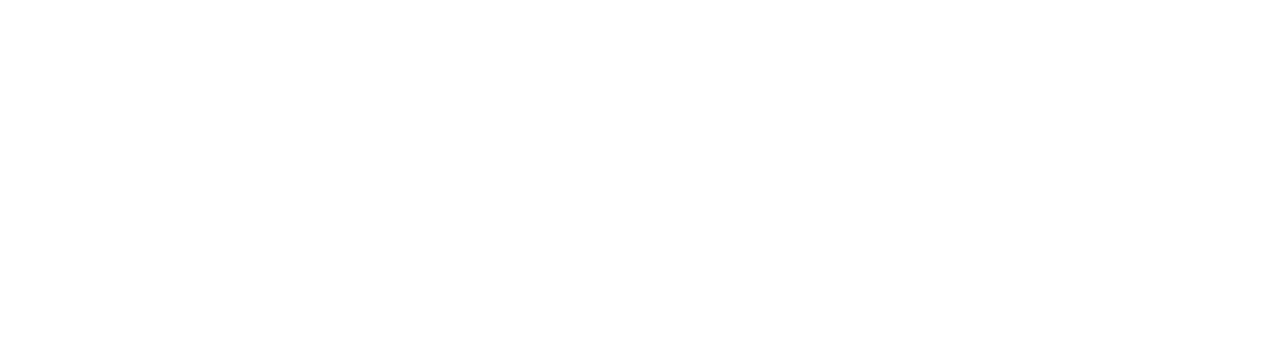
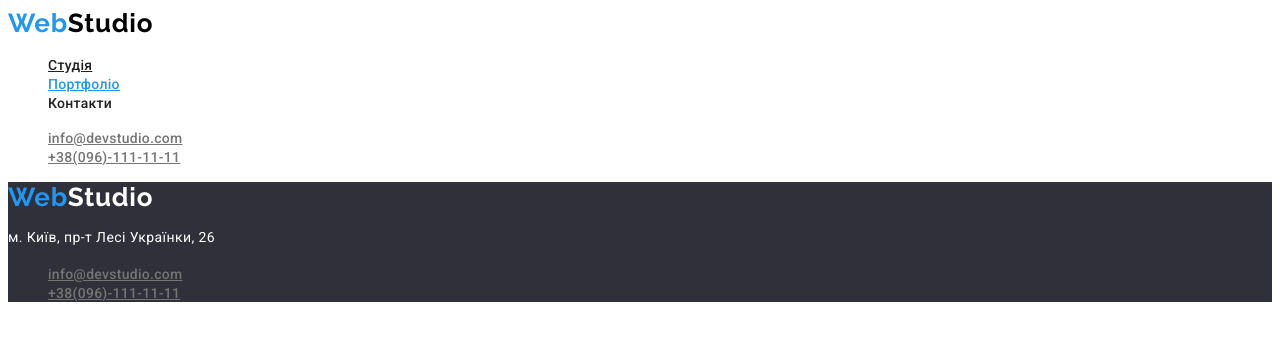
Before and after one commit to PaulPonomarenko/goit-markup-hw-02, a plain HTML site: page portfolio.html in a window 1280 px wide. Drawn offline with Linux system fonts and the light colour scheme.

Commit message:
добавляет готовую первую страницу

```diff
--- a/css/styles.css
+++ b/css/styles.css
@@ -1,18 +1,14 @@
 :root {
   --accent-color: #2196f3;
   --main-logo-color: #000000;
-  --second-logo-color: #ffffff;
   --main-link-color: #757575;
   --second-link-color: #212121;
-  --main-bg-color: #ffffff;
-  --second-bg-color: #2f303a;
-  --third-bg-color: #f5f4fa;
-  --fourth-bg-color: #188ce8;
+  --main-bg-color: #2f303a;
+  --white-bg-color: #f5f4fa;
+  --hero-bg-color: #188ce8;
   --main-h-color: #212121;
-  --second-h-color: #ffffff;
   --main-p-color: #757575;
-  --text-bnt-color: #ffffff;
-  --second-p-color: #ffffff;
+  --main-white-color: #ffffff;
 }
 
 body {
@@ -64,9 +60,11 @@ ul {
 .header-link:focus {
   color: var(--accent-color);
 }
-
+.header-link.current {
+  color: var(--accent-color);
+}
 .header {
-  background-color: var(--main-bg-color);
+  background-color: var(--main-white-color);
 }
 
 .header-contact,
@@ -85,7 +83,7 @@ ul {
 /*------------Main------------*/
 
 .hero {
-  background-color: var(--second-bg-color);
+  background-color: var(--main-bg-color);
 }
 
 .title {
@@ -96,7 +94,7 @@ ul {
   text-align: center;
   letter-spacing: 0.06em;
   text-transform: uppercase;
-  color: var(--second-h-color);
+  color: var(--main-white-color);
 }
 
 .hero-btn {
@@ -108,7 +106,7 @@ ul {
   align-items: center;
   text-align: center;
   letter-spacing: 0.06em;
-  color: var(--text-bnt-color);
+  color: var(--main-white-color);
   background-color: var(--accent-color);
   border-radius: 4px;
   cursor: pointer;
@@ -116,7 +114,7 @@ ul {
 
 .hero-btn:hover,
 .hero-btn:focus {
-  background-color: var(--fourth-bg-color);
+  background-color: var(--hero-bg-color);
 }
 
 /*------------feature---------*/
@@ -147,7 +145,7 @@ ul {
 
 /*-------------Team-----------*/
 .team {
-  background: var(--third-bg-color);
+  background: var(--white-bg-color);
 }
 
 .title-name {
@@ -168,7 +166,7 @@ ul {
 }
 
 .team-items {
-  background-color: var(--main-bg-color);
+  background-color: var(--main-white-color);
 }
 
 /*--------------Footer----------------*/
@@ -177,7 +175,7 @@ ul {
   color: var(--accent-color);
 }
 .footer {
-  background-color: var(--second-bg-color);
+  background-color: var(--main-bg-color);
 }
 .footer-logo {
   font-family: 'Raleway';
@@ -186,16 +184,18 @@ ul {
   line-height: 1.19;
   letter-spacing: 0.03em;
   text-decoration: none;
-  color: var(--second-logo-color);
+  color: var(--main-white-color);
 }
 
 .address-map {
   font-size: 14px;
   line-height: 1.5;
   letter-spacing: 0.03em;
-  color: var(--second-p-color);
+  color: var(--main-white-color);
 }
 
 .address {
   font-style: normal;
 }
+
+/*--------------Стили для portfolio.html------------------------*/
--- a/portfolio.html
+++ b/portfolio.html
@@ -1,10 +1,43 @@
 <!DOCTYPE html>
-<html lang="en">
+<html lang="uk">
   <head>
     <meta charset="UTF-8" />
     <meta http-equiv="X-UA-Compatible" content="IE=edge" />
     <meta name="viewport" content="width=device-width, initial-scale=1.0" />
-    <title>Document</title>
+    <title>Web Studio</title>
+    <link rel="preconnect" href="https://fonts.googleapis.com" />
+    <link rel="preconnect" href="https://fonts.gstatic.com" crossorigin />
+    <link
+      href="https://fonts.googleapis.com/css2?family=Raleway:wght@700&family=Roboto:wght@400;500;700;900&display=swap"
+      rel="stylesheet"
+    />
+    <link href="./css/styles.css" rel="stylesheet" />
   </head>
-  <body></body>
+  <body>
+    <header class="header">
+      <a href="#" class="header-logo"><span class="accent">Web</span>Studio</a>
+      <nav class="nav">
+        <ul class="list-header list">
+          <li><a href="./index.html" class="header-link">Студія</a></li>
+          <li><a href="./portfolio.html" class="header-link current">Портфоліо</a></li>
+          <li><a href="#" class="header-link link">Контакти</a></li>
+        </ul>
+      </nav>
+      <ul>
+        <li><a href="mailto:info@devstudio.com" class="header-contact">info@devstudio.com</a></li>
+        <li><a href="tel:+380961111111" class="header-contact">+38(096)-111-11-11</a></li>
+      </ul>
+    </header>
+    <main></main>
+    <footer class="footer">
+      <a href="#" class="footer-logo"><span class="accent">Web</span>Studio</a>
+      <address class="address">
+        <p class="address-map">м. Київ, пр-т Лесі Українки, 26</p>
+        <ul class="list-footer list">
+          <li><a href="mailto:info@devstudio.com" class="footer-contact">info@devstudio.com</a></li>
+          <li><a href="tel:+380961111111" class="footer-contact">+38(096)-111-11-11</a></li>
+        </ul>
+      </address>
+    </footer>
+  </body>
 </html>
```
Also changed, not shown: index.html (+11 -11 lines).
